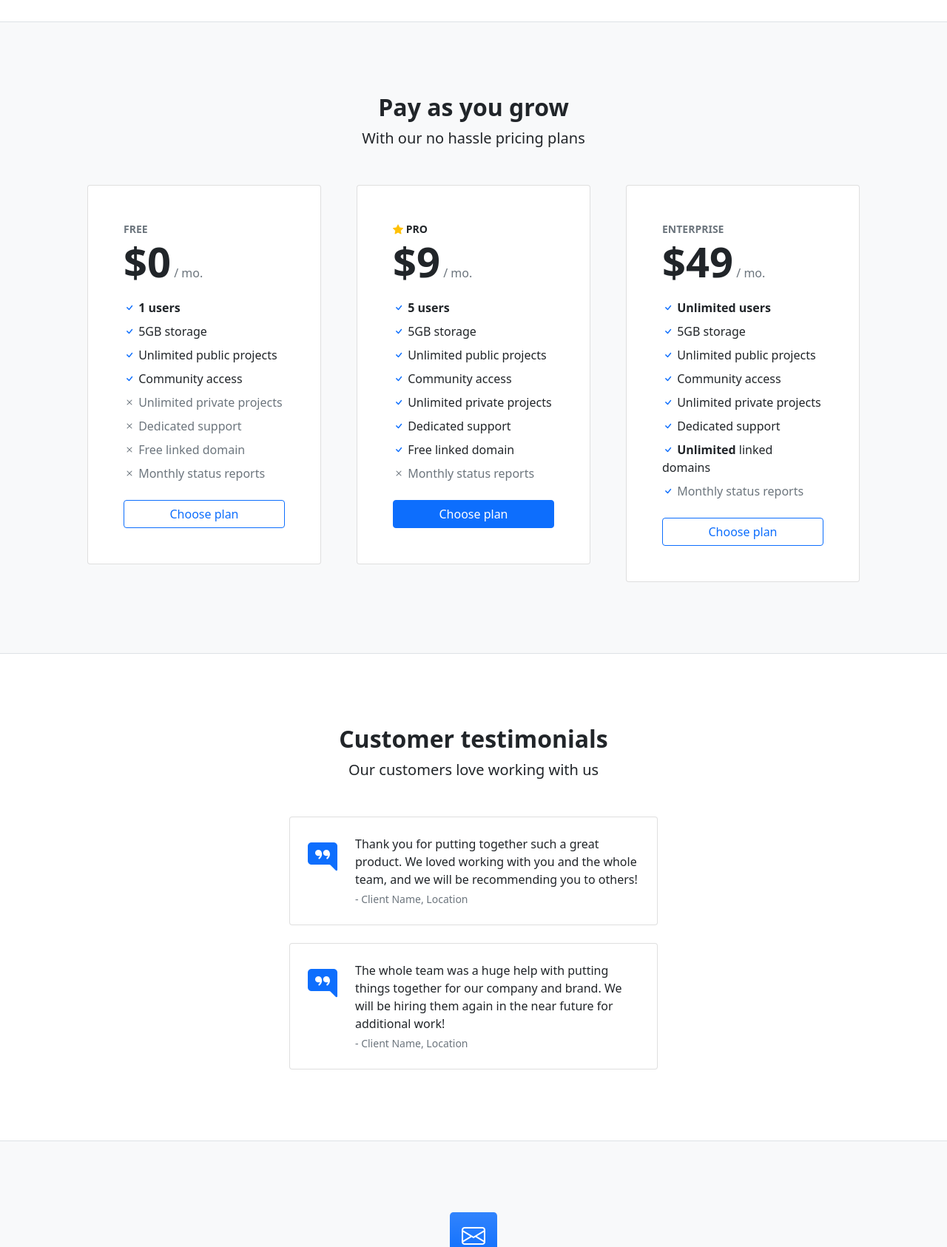
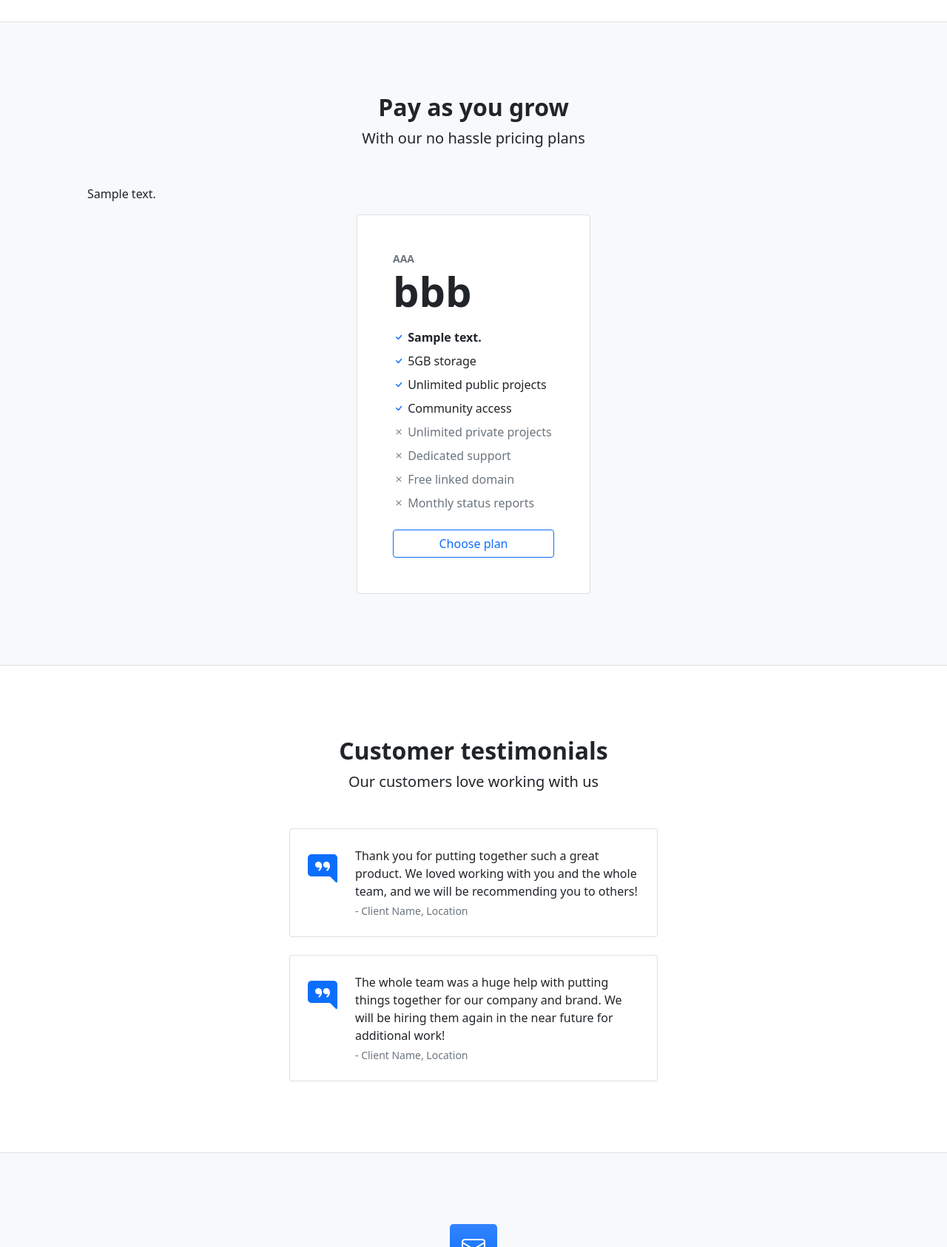
Before and after one commit to borgesbsb/registration_users, a Django app: template django_templates/app/templates/index.html in a window 1280 px wide. Shown: the part 817-2503 px from the top of the page at 74% size. Run offline with Django 3.2, Linux system fonts and the light colour scheme; the template is opened without the code that fills it: most values are stand-ins (such as "Sample title", 1, 10 or a date in 2020); some libraries are stand-ins or nearby versions.

Commit message:
add: loops and tags

```diff
--- a/django_templates/app/templates/index.html
+++ b/django_templates/app/templates/index.html
@@ -93,20 +93,24 @@
                     <h2 class="fw-bolder">Pay as you grow</h2>
                     <p class="lead mb-0">With our no hassle pricing plans</p>
                 </div>
+                {% for curso in cursos_home %}
+                <p> {{ curso.descricao }} </p>
+               {% endfor %}
                 <div class="row gx-5 justify-content-center">
                     <!-- Pricing card free-->
+
                     <div class="col-lg-6 col-xl-4">
                         <div class="card mb-5 mb-xl-0">
                             <div class="card-body p-5">
-                                <div class="small text-uppercase fw-bold text-muted">Free</div>
+                                <div class="small text-uppercase fw-bold text-muted">aaa</div>
                                 <div class="mb-3">
-                                    <span class="display-4 fw-bold">$0</span>
-                                    <span class="text-muted">/ mo.</span>
+                                    <span class="display-4 fw-bold">bbb</span>
+                                    <span class="text-muted"></span>
                                 </div>
                                 <ul class="list-unstyled mb-4">
                                     <li class="mb-2">
                                         <i class="bi bi-check text-primary"></i>
-                                        <strong>1 users</strong>
+                                        <strong>{{curso.descricao}}</strong>
                                     </li>
                                     <li class="mb-2">
                                         <i class="bi bi-check text-primary"></i>
@@ -141,104 +145,9 @@
                             </div>
                         </div>
                     </div>
+
                     <!-- Pricing card pro-->
-                    <div class="col-lg-6 col-xl-4">
-                        <div class="card mb-5 mb-xl-0">
-                            <div class="card-body p-5">
-                                <div class="small text-uppercase fw-bold">
-                                    <i class="bi bi-star-fill text-warning"></i>
-                                    Pro
-                                </div>
-                                <div class="mb-3">
-                                    <span class="display-4 fw-bold">$9</span>
-                                    <span class="text-muted">/ mo.</span>
-                                </div>
-                                <ul class="list-unstyled mb-4">
-                                    <li class="mb-2">
-                                        <i class="bi bi-check text-primary"></i>
-                                        <strong>5 users</strong>
-                                    </li>
-                                    <li class="mb-2">
-                                        <i class="bi bi-check text-primary"></i>
-                                        5GB storage
-                                    </li>
-                                    <li class="mb-2">
-                                        <i class="bi bi-check text-primary"></i>
-                                        Unlimited public projects
-                                    </li>
-                                    <li class="mb-2">
-                                        <i class="bi bi-check text-primary"></i>
-                                        Community access
-                                    </li>
-                                    <li class="mb-2">
-                                        <i class="bi bi-check text-primary"></i>
-                                        Unlimited private projects
-                                    </li>
-                                    <li class="mb-2">
-                                        <i class="bi bi-check text-primary"></i>
-                                        Dedicated support
-                                    </li>
-                                    <li class="mb-2">
-                                        <i class="bi bi-check text-primary"></i>
-                                        Free linked domain
-                                    </li>
-                                    <li class="text-muted">
-                                        <i class="bi bi-x"></i>
-                                        Monthly status reports
-                                    </li>
-                                </ul>
-                                <div class="d-grid"><a class="btn btn-primary" href="#!">Choose plan</a></div>
-                            </div>
-                        </div>
-                    </div>
-                    <!-- Pricing card enterprise-->
-                    <div class="col-lg-6 col-xl-4">
-                        <div class="card">
-                            <div class="card-body p-5">
-                                <div class="small text-uppercase fw-bold text-muted">Enterprise</div>
-                                <div class="mb-3">
-                                    <span class="display-4 fw-bold">$49</span>
-                                    <span class="text-muted">/ mo.</span>
-                                </div>
-                                <ul class="list-unstyled mb-4">
-                                    <li class="mb-2">
-                                        <i class="bi bi-check text-primary"></i>
-                                        <strong>Unlimited users</strong>
-                                    </li>
-                                    <li class="mb-2">
-                                        <i class="bi bi-check text-primary"></i>
-                                        5GB storage
-                                    </li>
-                                    <li class="mb-2">
-                                        <i class="bi bi-check text-primary"></i>
-                                        Unlimited public projects
-                                    </li>
-                                    <li class="mb-2">
-                                        <i class="bi bi-check text-primary"></i>
-                                        Community access
-                                    </li>
-                                    <li class="mb-2">
-                                        <i class="bi bi-check text-primary"></i>
-                                        Unlimited private projects
-                                    </li>
-                                    <li class="mb-2">
-                                        <i class="bi bi-check text-primary"></i>
-                                        Dedicated support
-                                    </li>
-                                    <li class="mb-2">
-                                        <i class="bi bi-check text-primary"></i>
-                                        <strong>Unlimited</strong>
-                                        linked domains
-                                    </li>
-                                    <li class="text-muted">
-                                        <i class="bi bi-check text-primary"></i>
-                                        Monthly status reports
-                                    </li>
-                                </ul>
-                                <div class="d-grid"><a class="btn btn-outline-primary" href="#!">Choose plan</a></div>
-                            </div>
-                        </div>
-                    </div>
+
                 </div>
             </div>
         </section>
```
Also changed, not shown: django_templates/app/views.py (+7 -1 lines).
